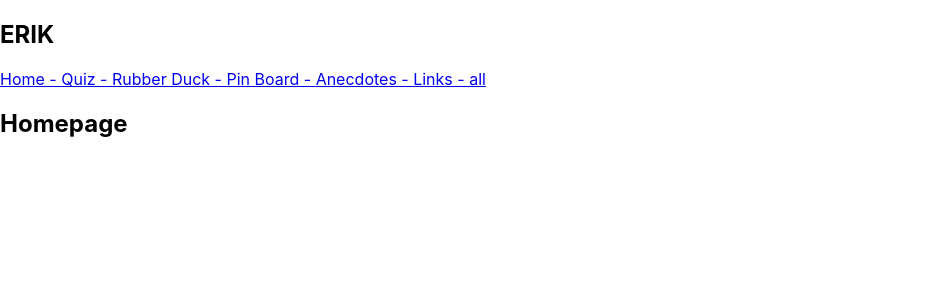
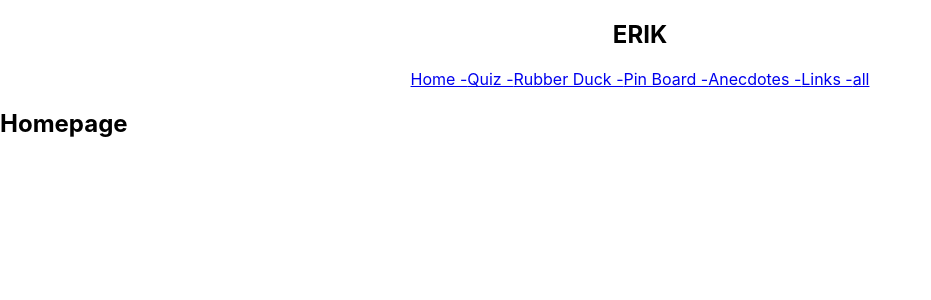
Before and after one commit to NortyNorts/group_project, a React (Create React App) app in the folder coding/client/: page / in a window 1280 px wide. Shown: the top 300 px of the page, without its empty margins (0-931 px from the left). Built offline with nearby package versions, Linux system fonts and the light colour scheme.

Commit message:
router update2

```diff
--- a/coding/client/src/App.js
+++ b/coding/client/src/App.js
@@ -5,10 +5,9 @@ import Stickies from './containers/Stickies';
 import RubberDucking from './containers/RubberDucking';
 import Anecdotes from './components/Anecdotes';
 import Links from './components/Links';
-import StickiesTwo from './containers/StickiesTwo';
-import QuizTwo from './containers/QuizTwo';
 import NavBar from './components/NavBar';
 import Home from './components/Home';
+import './css/stickies.css'
 
 function App() {
   return (
@@ -21,10 +20,8 @@ function App() {
             <Route exact path="/"> <Home /></Route>
 
             <Route exact path="/quiz"><Quiz /></Route>
-            <Route exact path="/quiztwo"><QuizTwo /></Route>
 
             <Route path="/stickies"><Stickies /></Route>
-            <Route path="/stickiestwo"><StickiesTwo /></Route>
 
             <Route path="/rubberducking"><RubberDucking /></Route>
 
--- a/coding/client/src/components/NavBar.js
+++ b/coding/client/src/components/NavBar.js
@@ -1,15 +1,17 @@
 import { Link } from "react-router-dom"
 import Header from "./Header"
+import '../css/stickies.css'
 
 const NavBar =() => {
     return (
         <>
-        <nav className = "navbar">
+        <nav className = "navbar" id="navbar">
             {/* <Header/> */}
         <h1>ERIK</h1>
         <div className="links">
             <Link to ='/'>  Home  - </Link>
-            <a href='/quiztwo'>  Quiz  - </a>
+
+            <a href='/quiz'>  Quiz  - </a>
             <Link to='/rubberducking'>  Rubber Duck  - </Link>
             <a href='/stickies'>  Pin Board  - </a>
             <Link to='/anecdotes'>  Anecdotes  - </Link>
--- a/coding/client/src/containers/Main.js
+++ b/coding/client/src/containers/Main.js
@@ -66,7 +66,7 @@ const Main = (()=>{
         <>
             <div className="Main">
                 <Header users={users}/>
-                {/* <LoginForm isShowLogin={isShowLogin}/> */}
+
             </div>
             <Quiz finalScore={finalScore} setFinalScore={setFinalScore} setUserWrongAnswer={setUserWrongAnswer} userWrongAnswers={userWrongAnswers} setUserCorrectAnswers={setUserCorrectAnswers} userCorrectAnswers={userCorrectAnswers} quiz={quiz}/>
             <Stickies initialNotesState={initialNotesState} notesReducer={notesReducer}/>
--- a/coding/client/src/containers/QuizTwo.js
+++ /dev/null
@@ -1,14 +0,0 @@
-import React from 'react'
-import Quiz from './Quiz'
-
-
-const QuizTwo = (()=>{
-    return(
-
-
-            <Quiz/>
-
-    )
-})
-
-export default QuizTwo
--- a/coding/client/src/containers/StickiesTwo.js
+++ /dev/null
@@ -1,13 +0,0 @@
-import React from 'react'
-import Stickies from "./Stickies"
-
-const StickiesTwo = (()=>{
-    return(
-
-
-            <Stickies/>
-
-    )
-})
-
-export default StickiesTwo
--- a/coding/client/src/css/stickies.css
+++ b/coding/client/src/css/stickies.css
@@ -99,3 +99,16 @@ button:hover {
 ::-webkit-scrollbar-thumb {
     color: #fff27f;
 }
+
+.links{
+    display: flex;
+    flex-direction: row;
+    align-items: center;
+    justify-content: center;
+}
+h1{
+    display: flex;
+    flex-direction: row;
+    align-items: center;
+    justify-content: center;
+}
```
